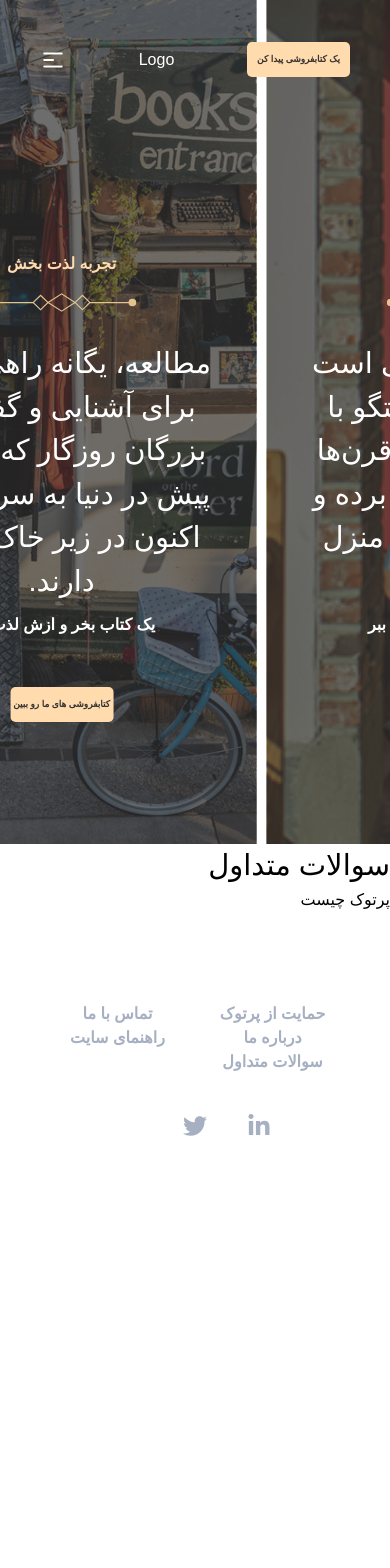
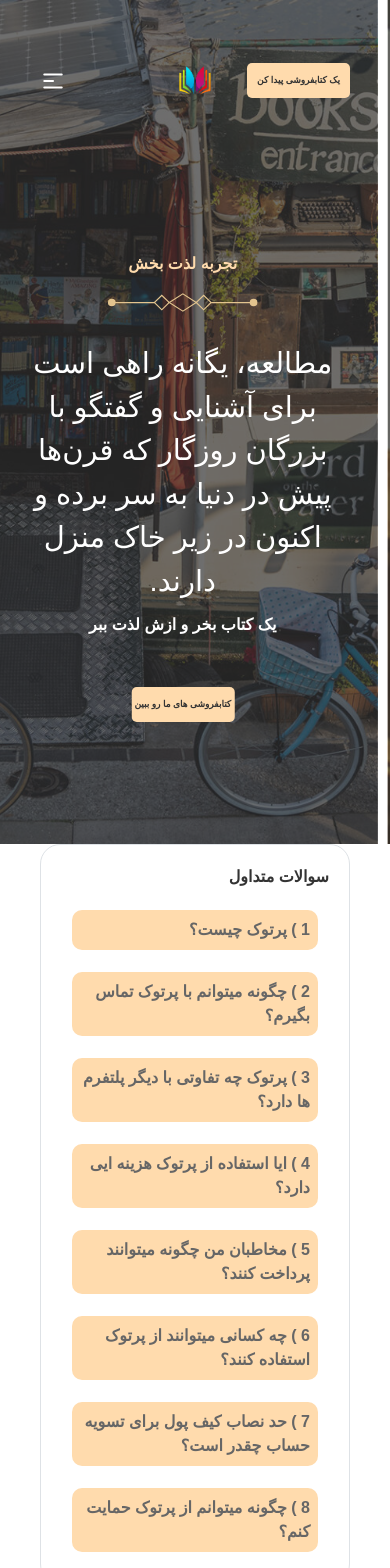
Before and after one commit to fullstack-w-developer/partook, a React (Vite) app: page /faq in a window 390 px wide. Shown: the top 1568 px of the page. Before the commit the page ends 1228 px from the top, so only its background shows below. Built offline with nearby package versions, Linux system fonts and the light colour scheme; some icons are missing; a web font is replaced by a local one.

Commit message:
add logo and chart component and complete FAQ component

```diff
--- a/package.json
+++ b/package.json
@@ -16,6 +16,7 @@
     "react-icon": "^1.0.0",
     "react-icons": "^4.10.1",
     "react-router-dom": "^6.14.1",
+    "recharts": "^2.7.2",
     "swiper": "^10.0.3",
     "yup": "^1.2.0"
   },
--- a/src/components/Dashboard/Chart.jsx
+++ b/src/components/Dashboard/Chart.jsx
@@ -1,9 +1,33 @@
-import React from 'react'
+import React from 'react';
+import { BarChart, Bar, XAxis, YAxis, CartesianGrid, Tooltip, Legend } from 'recharts';
+import "../../styles/Dashboard.css"
 
-const Chart = () => {
-  return (
-    <div>Chart</div>
-  )
-}
+const data = [
+  { name: 'فروردین', value: 400 },
+  { name: 'اردیبهشت', value: 1398 },
+  { name: 'خرداد', value: 9800 },
+  { name: 'تیر', value: 3908 },
+  { name: 'مرداد', value: 4800 },
+  { name: 'شهریور', value: 3490 },
+  { name: 'مهر', value: 3490 },
+  { name: 'ابان', value: 4800 },
+  { name: 'اذر', value: 3908 },
+  { name: 'دی', value: 9800 },
+  { name: 'بهمن', value: 2400 },
+  { name: 'اسفند', value: 1398 }
+];
 
-export default Chart
+const Chart = () => (
+  <div className="flexAlign chart">
+    <BarChart width={800} height={300} data={data}>
+      <CartesianGrid strokeDasharray="3 3" />
+      <XAxis dataKey="name" />
+      <YAxis />
+      <Tooltip />
+      <Legend />
+      <Bar dataKey="value" fill="#D1913C" />
+    </BarChart>
+  </div>
+);
+
+export default Chart;
--- a/src/components/Footer/Footer.jsx
+++ b/src/components/Footer/Footer.jsx
@@ -16,7 +16,7 @@ const Footer = () => {
             <Link to="contact" className='footerText'>تماس با ما</Link>
             <Link to="aboutus" className='footerText'>درباره ما</Link>
             <Link to="guide" className='footerText'>راهنمای سایت</Link>
-            <Link to="question" className='footerText'>سوالات متداول</Link>
+            <Link to="faq" className='footerText'>سوالات متداول</Link>
           </div>
           <div className='flexAlign socialMedia'>
             <FaLinkedinIn size={24} className='socialIcon' />
--- a/src/components/Header/Header.jsx
+++ b/src/components/Header/Header.jsx
@@ -15,14 +15,14 @@ const Header = () => {
       {({ headerContent }) => (
         <div className='header-menu' >
           <Slider />
-          <div className='head flexAlign grid md:px-20 px-10'>
+          <div className='head grid grid-cols-3 md:px-20 px-10 items-center'>
             <div>
               <Button text="یک کتابفروشی پیدا کن" />
             </div>
-            <div>
+            <div className='flex justify-center'>
               <Logo />
             </div>
-            <div>
+            <div className='flex justify-end'>
               <HiOutlineMenuAlt1 className='menu-icon' size={26} onClick={() => {
                 setOpenMenu(!openMenu);
 
--- a/src/components/Logo/Logo.jsx
+++ b/src/components/Logo/Logo.jsx
@@ -1,10 +1,11 @@
 import React from 'react';
 import { Link } from 'react-router-dom';
+import logo from "../../assets/images/logo.png"
 
 const Logo = () => {
   return (
-    <Link>
-      <div>Logo</div>
+    <Link to="/">
+      <img src={logo} alt="logo" />
     </Link>
   )
 }
--- a/src/pages/FAQ.jsx
+++ b/src/pages/FAQ.jsx
@@ -1,35 +1,44 @@
 import React, { useState } from 'react';
+import "../styles/Question.css"
 
 const accordions = [
-  { id: 1, head: "پرتوک چیست", para: "پرتوک ساده‌ترین راه برای شروع درآمدزایی مستقیم از طرفداران است. خوانندگان یا بینندگان محتوا‌های شما در صورت تمایل به حمایت مبلغ دلخواهی تحت عنوان خرید قهوه برای شما اهدا می‌کنند." }
+  { id: 1, head: "پرتوک چیست؟", para: "پرتوک ساده‌ترین راه برای شروع درآمدزایی مستقیم از طرفداران است. خوانندگان یا بینندگان محتوا‌های شما در صورت تمایل به حمایت مبلغ دلخواهی تحت عنوان خرید قهوه برای شما اهدا می‌کنند." },
+  { id: 2, head: "چگونه میتوانم با پرتوک تماس بگیرم؟", para: "در صورت داشتن نظرات، انتقادات و پیشنهادات در رابطه با پرتوک می‌توانید در قسمت تماس با ما و یا قسمت تیکت در پنل کاربری و یا شبکه‌های اجتماعی ما را آگاه فرمایید." },
+  { id: 3, head: "پرتوک چه تفاوتی با دیگر پلتفرم ها دارد؟", paa: "شما می‌توانید در صورت هرگونه نیازمندی جدید، آن را با پرتوک در میان بگذارید. سعی ما بر این است که یک پلتفرم کامل و جامع در اختیار کاربران قرار دهیم." },
+  { id: 4, head: "ایا استفاده از پرتوک هزینه ایی دارد؟", para: "4 درصد از هر تراکنش برای هزینه های سرور ، پنل پیامکی و.. کسر میشود" },
+  { id: 5, head: "مخاطبان من چگونه میتوانند پرداخت کنند؟", para: "بسته به فعالیتی که دارید می‌توانید لینک پروفایل خود را به خوانندگان یا بینندگان خود معرفی کنید. کاربران با کلیک رو لینک پروفایل شما یا اسکن کردن QR Code پروفایل شما می‌توانند در صفحه پرتوک به شما دونیت کنند." },
+  { id: 6, head: "چه کسانی میتوانند از پرتوک استفاده کنند؟", para: "تمامی کسانی که در زمینه هنری یا محتوایی اعم از هنرمندان، پادکست‌،‌ها نویسندگان، صنایع دستی، عکاسان، فیلم‌سازان، بازیگران و موسیقی‌دان‌های، برنامه نویسان، فن پیچ‌ها یا پیچ‌های آموزشی اینستاگرام و ... همگی می‌توانند از پرتوک استفاده کنند." },
+  { id: 7, head: "حد نصاب کیف پول برای تسویه حساب چقدر است؟", para: "در حال حاظر با کیف پول 40 هزار تومان می‌توانید درخواست تسویه حساب خودتان را وارد کنید که بعد از 24 یا حداکثر 48 ساعت از طرف پرتوک به حسابتان واریز خواهد شد. دقت داشته باشید که شماره حساب و نام دارنده حساب را در قسمت اطلاعات حساب بانک وارد نمیاد." }
+  , { id: 8, head: "چگونه میتوانم از پرتوک حمایت کنم؟", para: "میتوانید به پرتوک قهوه دونیت کنید و یا با معرفی کردن از پرتوک حمایت کنید با حمایت کردن از پرتوک شما نیز نقش مهمی در تولید محتوا رایگان خواهید داشت." }
 ]
 
 const FAQ = () => {
-  const [open, setOpen] = useState(null);
+  let number = 1;
+  const [open, setOpen] = useState(false);
 
   const toggleAccordion = (accordionId) => {
     if (open === accordionId) {
-      setOpen(null);
+      setOpen(false)
     } else {
       setOpen(accordionId)
     }
-  };
+  }
 
   return (
-    <div>
-      <h1>سوالات متداول</h1>
+    <div className='question md:mx-20 mx-10'>
+      <p>سوالات متداول</p>
       {
         accordions.map(accordion => {
           return (
-            <div className="" onClick={() => toggleAccordion(accordion.id)} key={accordion.id}>
-              <ol>
+            <div className="questionInto" onClick={() => toggleAccordion(accordion.id)} key={accordion.id}>
+              <ul>
                 <li>
-                  {accordion.head}
+                  {`${number++}`} ) {accordion.head}
                 </li>
-              </ol>
+              </ul>
               {
                 open === accordion.id && (
-                  <div>
+                  <div className='answerBox'>
                     <span>
                       {accordion.para}
                     </span>
--- a/src/styles/Dashboard.css
+++ b/src/styles/Dashboard.css
@@ -233,3 +233,10 @@
 .notifications {
     justify-content: space-between;
 }
+
+.chart {
+    justify-content: center;
+    margin: 80px 0;
+    font-size: 14px;
+    font-weight: 700;
+}
--- a/src/styles/Header.css
+++ b/src/styles/Header.css
@@ -16,8 +16,7 @@
 .head {
     position: absolute;
     top: 0;
-    display: flex;
-    justify-content: space-between;
+    /* justify-content: space-between; */
     z-index: 9999;
     color: #fff;
     width: 100%;
--- /dev/null
+++ b/src/styles/Question.css
@@ -0,0 +1,41 @@
+.question{
+    border: 1px solid var(--border-gray);
+    border-radius: 20px;
+    padding: 20px;
+}
+
+.question p {
+    margin-bottom: 10px;
+    color: var(--color-black);
+    font-weight: 600;
+}
+
+.questionInto {
+    padding: 11px;
+}
+
+.questionInto ul {
+    background-color: var(--bg-btn);
+    border-radius: 10px;
+    padding: 8px;
+    font-weight: 600;
+    color: #666;
+    cursor: pointer;
+    transition:  .3s ease-in-out;
+}
+
+.questionInto ul:hover {
+    color: var(--bg-btn);
+    background-color: #666;
+}
+
+.answerBox {
+    border: 1px solid var(--border-gray);
+    padding: 13px;
+    border-radius: 10px;
+    margin-top: 20px;
+    font-weight: 600;
+    opacity: .7;
+    color: var(--color-black);
+    font-size: 14px;
+}
```
Also changed, not shown: src/assets/images/logo.png (added), 1 other file (tests, documents, lock files or other folders).
